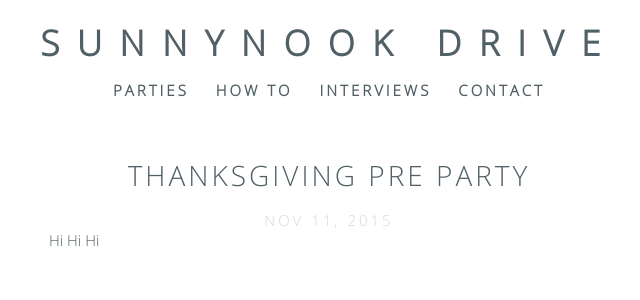
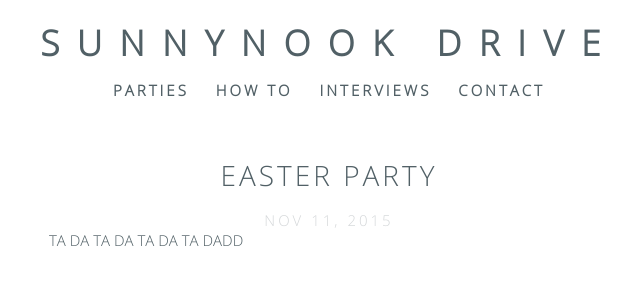
Before and after one commit to penelopeplutt/sunnynookdrive.github.io, a Jekyll site: the page built from _posts/2015-11-11-thanksgiving-pre-party.md, in a window 1280 px wide. Shown: the top 300 px of the page, without its empty margins (311-951 px from the left). Built offline with Jekyll 4.4.1, drawn with Linux system fonts in a browser that asks for light colours; Markdown is read by kramdown in place of the engine named in the settings.

Commit message:
Updated 2015-11-11-thanksgiving-pre-party.md

```diff
--- a/_posts/2015-11-11-thanksgiving-pre-party.md
+++ b/_posts/2015-11-11-thanksgiving-pre-party.md
@@ -1,6 +1,10 @@
 ---
+layout: blog
 published: true
 category: parties
+splash: ""
+title: Easter Party
 ---
 
-Hi Hi Hi
+TA DA TA DA
+TA DA TA DADD
```
